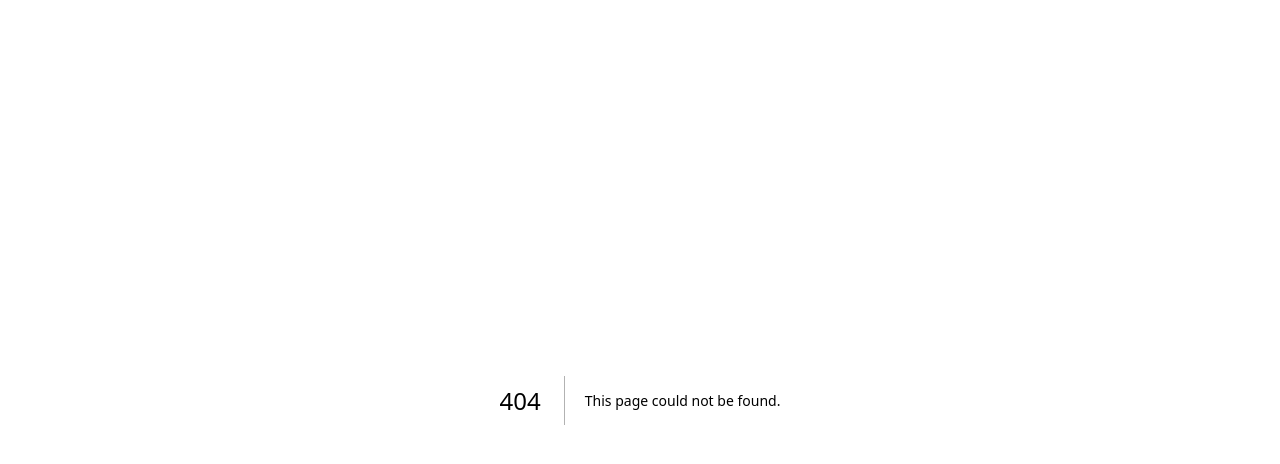
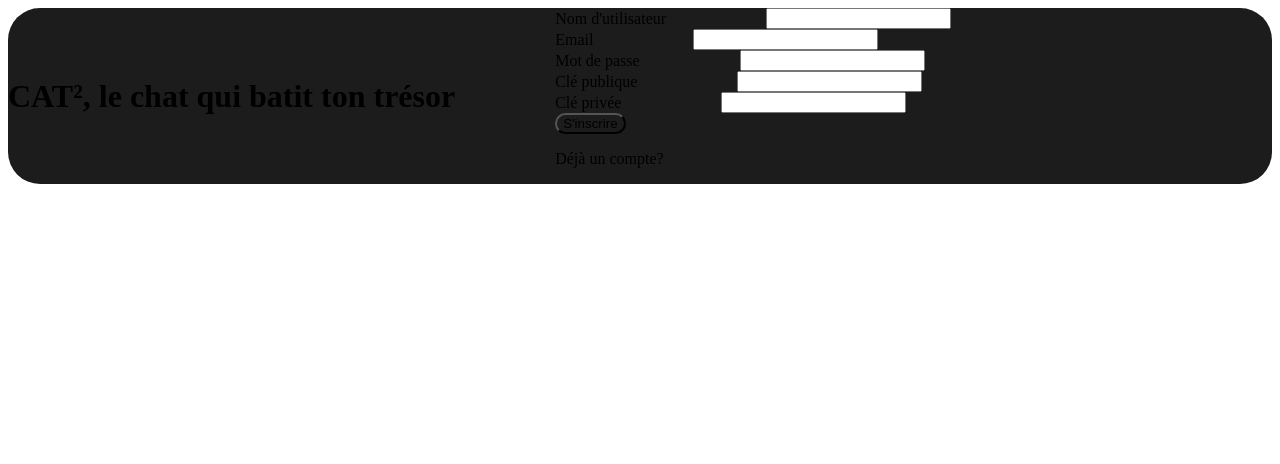
Before and after one commit to xMuchAx/blockchain-cat, a Next.js app: page /inscription in a window 1280 px wide. Before the commit this address had no page. Shown: the top 464 px of the page. Built offline with nearby package versions, Linux system fonts and the light colour scheme.

Commit message:
init connexion/inscription + déployement des liens entre les pages

```diff
--- /dev/null
+++ b/src/app/connexion/connexion_page.module.css
@@ -0,0 +1 @@
+@import "variable.css";
--- /dev/null
+++ b/src/app/inscription/inscription_page.module.css
@@ -0,0 +1,7 @@
+.inscription {
+    display: flex;
+    align-items: center;
+    gap: 100px;
+    border-radius: 32px;
+    background: var(--background, #1D1C1C);
+}
--- /dev/null
+++ b/src/app/inscription/page.tsx
@@ -0,0 +1,69 @@
+import React from "react";
+import { useForm, SubmitHandler } from "react-hook-form";
+import styles from "./inscription_page.module.css";
+
+
+
+const Inscription: React.FC = () => {
+    return(
+        <div className={styles.inscription}>
+            <h1> CAT², le chat qui batit ton trésor </h1>
+            <form>
+                <div className={styles.inscription}>
+                    <label htmlFor="Username">Nom d'utilisateur </label>
+                    <input
+                    type="text"
+                    id="Username"
+                    name="Username"
+                    />
+                </div>
+
+            <div className={styles.inscription}>
+                <label htmlFor='email'>Email</label>
+                <input
+                    type="email"
+                    id="email"
+                    name="email"
+                 />
+            </div>
+
+            <div className={styles.inscription}>
+                <label htmlFor="password">Mot de passe</label>
+                <input
+                type="password"
+                id="password"
+                name="password"
+                />
+            </div>
+
+            <div className={styles.inscription}>
+                <label htmlFor="clepublique">Clé publique</label>
+                <input
+                type="clepublique"
+                id="clepublique"
+                name="clepublique"
+                />
+
+            </div>
+
+            <div className={styles.inscription}>
+                <label htmlFor="cleprivee">Clé privée</label>
+                <input
+                type="cleprivee"
+                id="cleprivee"
+                name="cleprivee"
+                />
+
+            </div>
+
+            <button type="button"className={styles.inscription}>S'inscrire</button>
+            <p>Déjà un compte?</p>
+
+            </form>
+        </div>
+
+
+    );
+};
+
+export default Inscription;
--- a/src/app/page.tsx
+++ b/src/app/page.tsx
@@ -1,5 +1,7 @@
 import "./assets/styles/global.css";
 import styles from "./assets/styles/main.module.css";
+import Link from 'next/link';
+
 
 export default function Home() {
   return (
@@ -8,6 +10,10 @@ export default function Home() {
         <h1>Titre 1</h1>
         <h2>Titre 2</h2>
         <p>Paragraphe</p>
+
+        <Link href="/inscription">Commencer l'expérience</Link>
+        <Link href="/connexion">Connexion</Link>
+
       </main>
     </div>
   );
--- a/src/app/pages/homepage.tsx
+++ b/src/app/pages/homepage.tsx
@@ -5,6 +5,7 @@ const Homepage: React.FC = () => {
         <div>
             <h1>Welcome to the Homepage</h1>
             <p>This is the homepage of your application.</p>
+
         </div>
     );
 };
```
Also changed, not shown: package.json (+4 -3 lines), src/app/connexion/page.tsx (added, +12 -0 lines), 1 other file (tests, documents, lock files or other folders).
